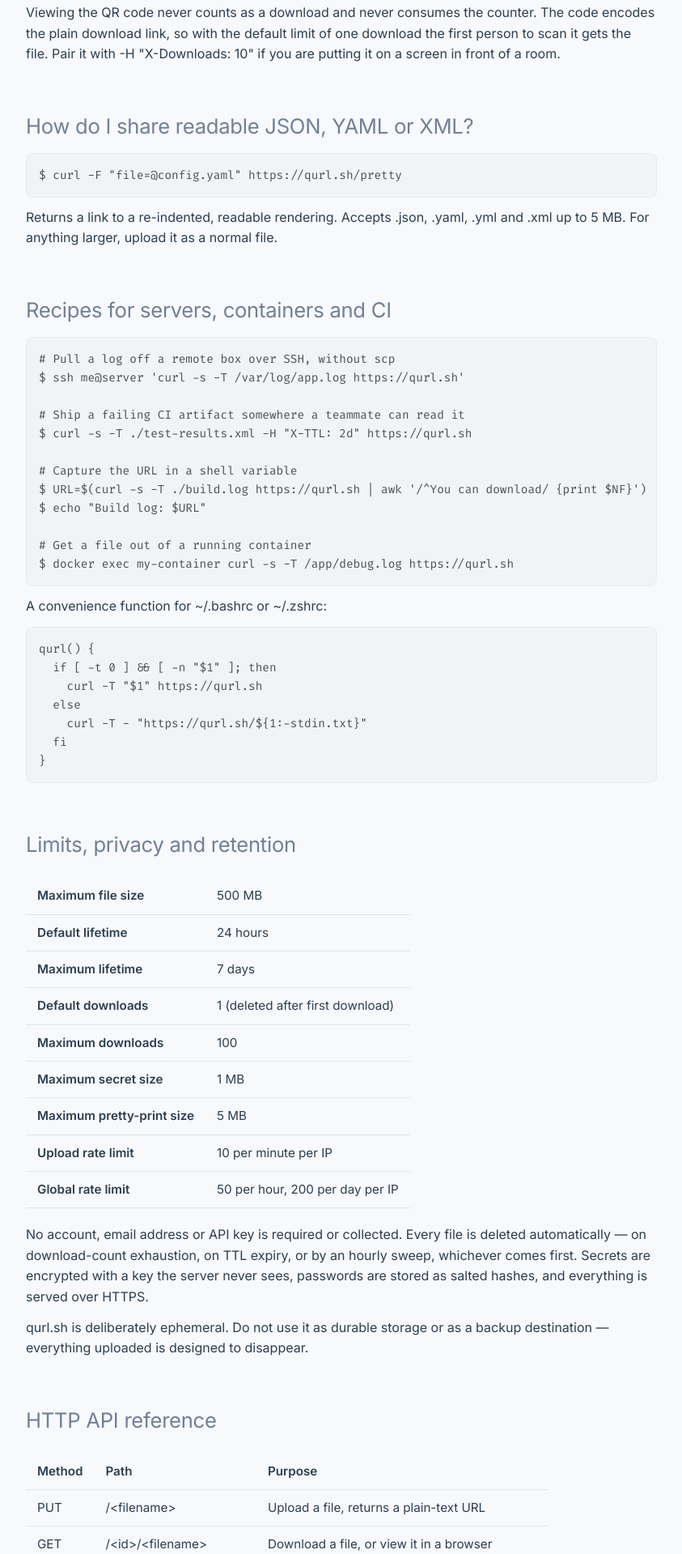
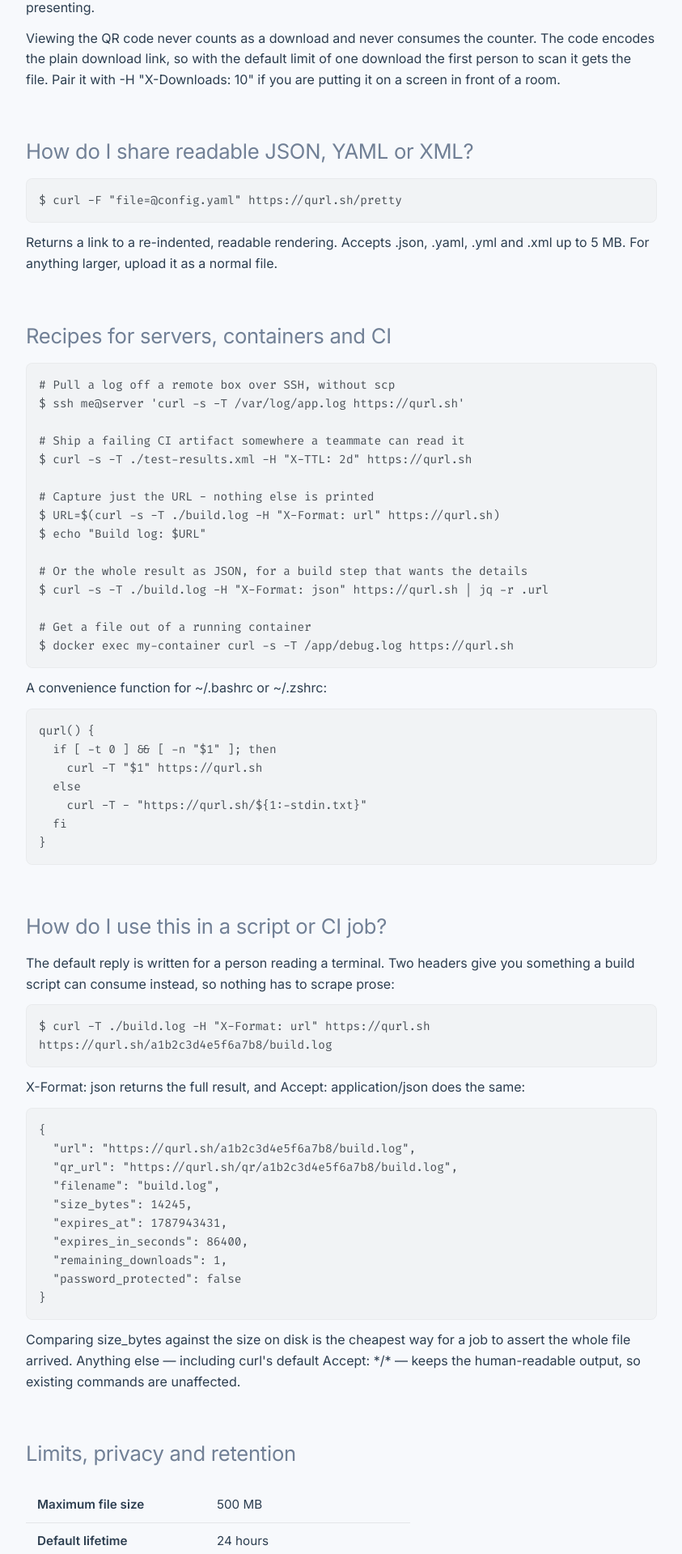
Before and after one commit to formher/cupload, a Flask app: page /docs in a window 1280 px wide. Shown: the part 4026-5945 px from the top of the page at 81% size, without its empty margins (218-1061 px from the left). Run offline with Flask 2, Linux system fonts and the light colour scheme; some libraries are stand-ins or nearby versions.

Commit message:
Silenced responses

```diff
--- a/app/routes/files.py
+++ b/app/routes/files.py
@@ -111,6 +111,37 @@
     upload_bytes.observe(bytes_written)
     current_app.logger.info(f"File uploaded: {random_id}/{filename} (Size: {bytes_written} bytes, TTL: {ttl_str}, Limit: {remaining_downloads}) from {request.remote_addr}")
 
+    download_url = f"https://qurl.sh/{random_id}/{filename}"
+    qr_url = f"https://qurl.sh/qr/{random_id}/{filename}"
+
+    # The friendly banner below is worth nothing to a build script, which wants
+    # one value it can assign to a variable. Scraping prose for it is brittle -
+    # doubly so now that the prose has a header line - so offer the two shapes a
+    # CI job actually wants. X-Format matches the X-TTL/X-Downloads convention
+    # already used here; Accept is honoured too for anything speaking HTTP
+    # properly. curl sends Accept: */* by default, which stays human-readable.
+    fmt = (request.headers.get('X-Format') or '').strip().lower()
+    if not fmt and 'application/json' in request.headers.get('Accept', ''):
+        fmt = 'json'
+
+    if fmt == 'url':
+        return make_response(download_url + "\n",
+                             {'Content-Type': 'text/plain; charset=utf-8'})
+
+    if fmt == 'json':
+        payload = {
+            'url': download_url,
+            'qr_url': qr_url,
+            'filename': filename,
+            'size_bytes': bytes_written,
+            'expires_at': int(expiry_time),
+            'expires_in_seconds': ttl_seconds,
+            'remaining_downloads': remaining_downloads,
+            'password_protected': bool(password),
+        }
+        return current_app.response_class(
+            json.dumps(payload, indent=2) + "\n", mimetype='application/json')
+
     # Lead with an explicit confirmation: curl -T prints nothing of its own on
     # success, so without this the reply reads as output with no verdict
     # attached. The byte count is the useful half - it is how you tell a
@@ -125,8 +156,8 @@
 
     body = "\n".join(summary) + (
         f"\n\n"
-        f"You can download your file at https://qurl.sh/{random_id}/{filename}\n"
-        f"QR Code: https://qurl.sh/qr/{random_id}/{filename}\n"
+        f"You can download your file at {download_url}\n"
+        f"QR Code: {qr_url}\n"
         f"Try wget http://qurl.sh/{random_id}/{filename}\n"
     )
     # Without this Flask labels a bare string text/html.
--- a/app/static/llms.txt
+++ b/app/static/llms.txt
@@ -30,6 +30,10 @@
 
     curl https://qurl.sh/qr/a1b2c3d4/report.pdf
 
+In a script or CI job, ask for just the URL (or `X-Format: json` for details):
+
+    URL=$(curl -s -T ./build.log -H "X-Format: url" https://qurl.sh)
+
 Optional upload headers:
 
     -H "X-TTL: 1h"          expire after 1h (s/m/h/d units, max 7d, default 24h)
--- a/app/templates/docs.html
+++ b/app/templates/docs.html
@@ -240,6 +240,7 @@
             <li><a href="#qr">How do I get a file onto my phone?</a></li>
             <li><a href="#pretty">How do I share readable JSON, YAML or XML?</a></li>
             <li><a href="#recipes">Recipes for servers, containers and CI</a></li>
+            <li><a href="#scripting">How do I use this in a script or CI job?</a></li>
             <li><a href="#limits">Limits, privacy and retention</a></li>
             <li><a href="#api">HTTP API reference</a></li>
         </ul>
@@ -381,9 +382,12 @@
 # Ship a failing CI artifact somewhere a teammate can read it
 $ curl -s -T ./test-results.xml -H "X-TTL: 2d" https://qurl.sh
 
-# Capture the URL in a shell variable
-$ URL=$(curl -s -T ./build.log https://qurl.sh | awk '/^You can download/ {print $NF}')
+# Capture just the URL - nothing else is printed
+$ URL=$(curl -s -T ./build.log -H "X-Format: url" https://qurl.sh)
 $ echo "Build log: $URL"
+
+# Or the whole result as JSON, for a build step that wants the details
+$ curl -s -T ./build.log -H "X-Format: json" https://qurl.sh | jq -r .url
 
 # Get a file out of a running container
 $ docker exec my-container curl -s -T /app/debug.log https://qurl.sh</code></pre>
@@ -395,6 +399,30 @@
     curl -T - "https://qurl.sh/${1:-stdin.txt}"
   fi
 }</code></pre>
+
+    <h2 id="scripting">How do I use this in a script or CI job?</h2>
+    <p>
+        The default reply is written for a person reading a terminal. Two headers give you something a build script can
+        consume instead, so nothing has to scrape prose:
+    </p>
+    <pre><code>$ curl -T ./build.log -H "X-Format: url" https://qurl.sh
+https://qurl.sh/a1b2c3d4e5f6a7b8/build.log</code></pre>
+    <p><code>X-Format: json</code> returns the full result, and <code>Accept: application/json</code> does the same:</p>
+    <pre><code>{
+  "url": "https://qurl.sh/a1b2c3d4e5f6a7b8/build.log",
+  "qr_url": "https://qurl.sh/qr/a1b2c3d4e5f6a7b8/build.log",
+  "filename": "build.log",
+  "size_bytes": 14245,
+  "expires_at": 1787943431,
+  "expires_in_seconds": 86400,
+  "remaining_downloads": 1,
+  "password_protected": false
+}</code></pre>
+    <p>
+        Comparing <code>size_bytes</code> against the size on disk is the cheapest way for a job to assert the whole
+        file arrived. Anything else &mdash; including curl's default <code>Accept: */*</code> &mdash; keeps the
+        human-readable output, so existing commands are unaffected.
+    </p>
 
     <h2 id="limits">Limits, privacy and retention</h2>
     <table>
```
Also changed, not shown: app/static/llms-full.txt (+18 -4 lines), app/static/openapi.json (+47 -0 lines).
